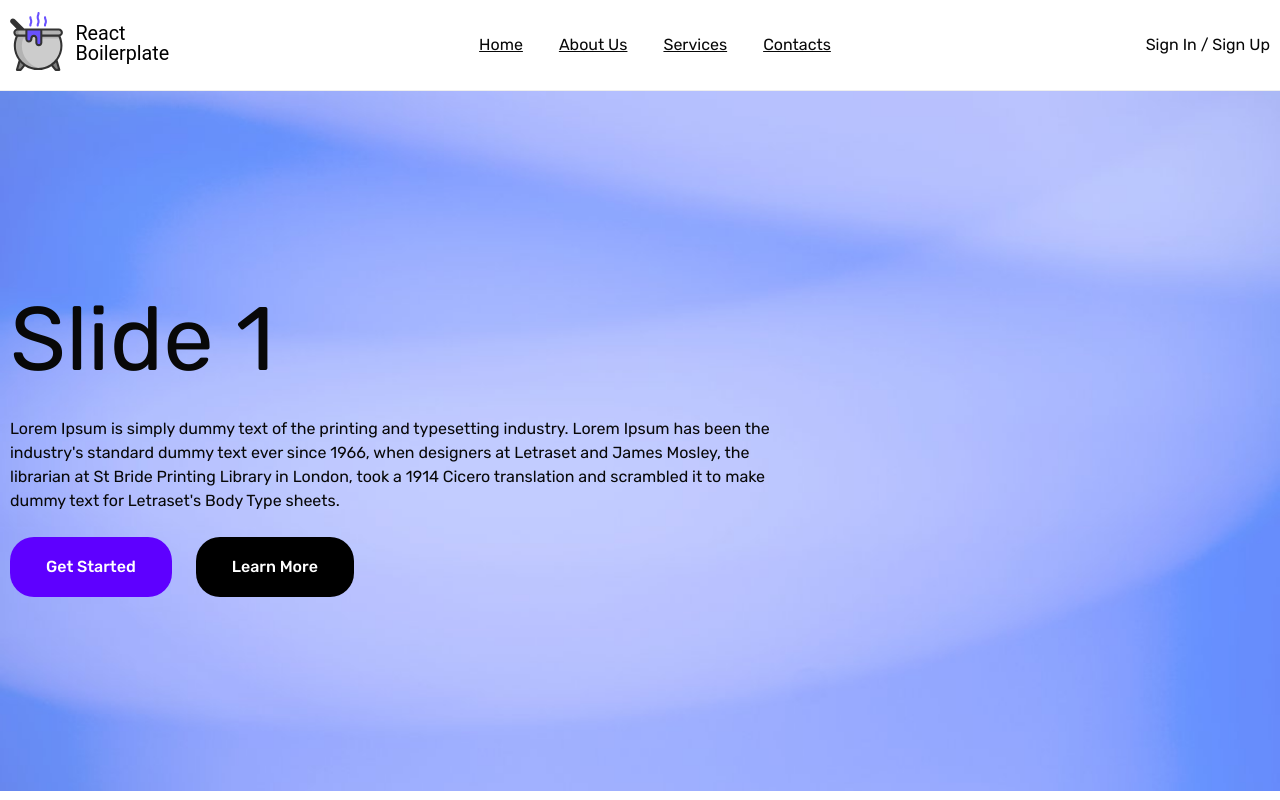
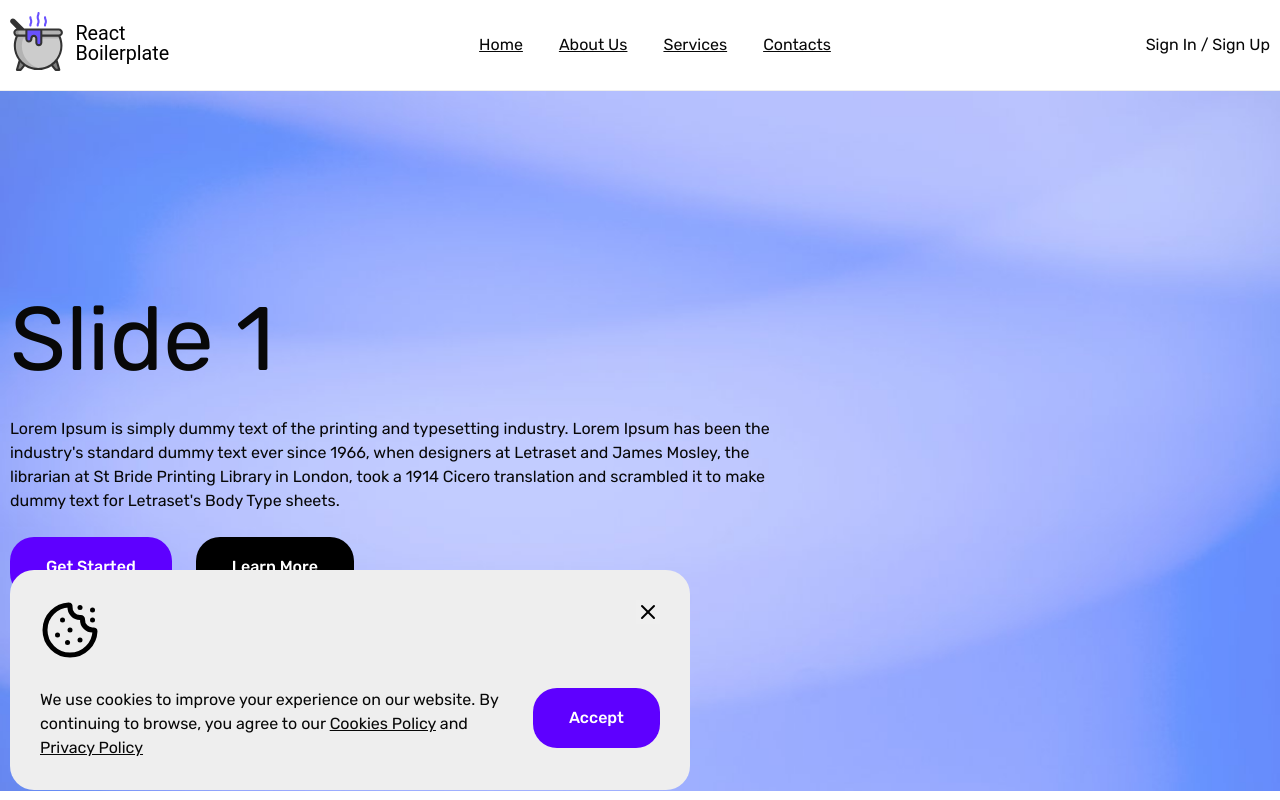
Before and after one commit to dmitryjast/boilerplate-react, a React (Vite) app: page / in a window 1280 px wide. Shown: the top 800 px of the page. Built offline with nearby package versions, Linux system fonts and the light colour scheme.

Commit message:
Added modal component and part of the cookies popup

```diff
--- a/package.json
+++ b/package.json
@@ -13,6 +13,7 @@
     "@hookform/resolvers": "^5.4.0",
     "@tanstack/react-query": "^5.100.14",
     "axios": "^1.16.1",
+    "lucide-react": "^1.23.0",
     "react": "^19.2.6",
     "react-datepicker": "^9.1.0",
     "react-dom": "^19.2.6",
--- a/src/App.tsx
+++ b/src/App.tsx
@@ -15,6 +15,8 @@ import Forgot from "./pages/Auth/Forgot/Forgot";
 import Policy from "./pages/PolicyPages/Policy";
 
 import Elements from "./pages/ElementsPage/Elements";
+
+import CookiesPopup from "./components/CookiesPopup/CookiesPopup";
 
 function App() {
 
@@ -44,6 +46,10 @@ function App() {
 
       </Routes>
       <Footer />
+
+      {/* Modals */}
+      <CookiesPopup />
+
     </BrowserRouter>
   )
 }
--- /dev/null
+++ b/src/components/CookiesPopup/CookiesPopup.scss
@@ -0,0 +1,32 @@
+.cookies-popup {
+    max-width: 680px;
+    padding: 30px;
+    background: var(--color-background-2);
+    border-radius: 24px;
+    opacity: 0;
+    transition: 0.3s;
+    pointer-events: none;
+    &.isopen {
+        opacity: 1;
+        transition: 0.3s;
+        pointer-events: initial;
+    }
+    .content {
+        display: flex;
+        flex-direction: column;
+        gap: 24px;
+        button.deny {
+            position: absolute;
+            top: 30px;
+            right: 30px;
+            width: fit-content;
+            height: 24px;
+            padding: 0;
+            border: none;
+        }
+        .row-bottom {
+            display: flex;
+            gap: 24px;
+        }
+    }
+}
--- /dev/null
+++ b/src/components/CookiesPopup/CookiesPopup.tsx
@@ -0,0 +1,35 @@
+import { useState } from 'react'
+
+import { Link } from 'react-router-dom'
+
+import Modal from '../ui/Modal/Modal'
+import Button from '../ui/Button/Button'
+
+import './CookiesPopup.scss'
+
+import { Cookie, X } from 'lucide-react'
+
+export default function CookiesPopup() {
+
+    const [isOpen, setIsOpen] = useState(true)
+
+    return(
+        <Modal isOpen={isOpen} onClose={() => setIsOpen(false)} className={`cookies-popup ${isOpen ? 'isopen' : ''}`}>
+            <div className='content'>
+                <div className='row-top'>
+                    <Cookie size={60} color='#000' />
+                </div>
+                <div className='row-bottom'>
+                    <p>
+                        We use cookies to improve your experience on our website.
+                        By continuing to browse, you agree to our <Link to='/cookies-policy'>Cookies Policy</Link> and <Link to='/privacy-policy'>Privacy Policy</Link>
+                    </p>
+                    <Button type='button'>Accept</Button>
+                </div>
+                <Button type='button' className='deny' onClick={() => setIsOpen(false)}>
+                    <X size={24} color="#000" />
+                </Button>
+            </div>
+        </Modal>
+    )
+}
--- a/src/components/Hero/Hero.scss
+++ b/src/components/Hero/Hero.scss
@@ -12,6 +12,7 @@
                     .container {
                         width: 100%;
                         .slide-inner {
+                            padding: 120px 0;
                             .content-wrapper {
                                 max-width: 800px;
                                 display: flex;
--- a/src/components/ui/DropDown/DropDown.tsx
+++ b/src/components/ui/DropDown/DropDown.tsx
@@ -14,29 +14,29 @@ interface DropDownItems {
 interface DropDownProps {
     label: ReactNode;
     items: DropDownItems[];
-    align: 'left' | 'right';
+    align?: 'left' | 'right';
 }
 
 export default function DropDown({ label, items, align = "left" }: DropDownProps) {
 
-    const [open, setOpen] = useState(false)
+    const [isOpen, setIsOpen] = useState(false)
     const dropdownRef = useRef<HTMLDivElement>(null)
 
     useEffect(() => {
         function dropdownTrigger(event: MouseEvent) {
             if(dropdownRef.current && !dropdownRef.current.contains(event.target as Node)) {
-                setOpen(false)
+                setIsOpen(false)
             }
         }
-        document.addEventListener("mousedown", dropdownTrigger)
-        return () => document.removeEventListener("mousedown", dropdownTrigger)
+        document.addEventListener("click", dropdownTrigger)
+        return () => document.removeEventListener("click", dropdownTrigger)
     }, [])
 
     return(
-        <div ref={dropdownRef} className={`dropdown ${open ? 'active' : ''} align-${align}`}>
+        <div ref={dropdownRef} className={`dropdown ${isOpen ? 'active' : ''} align-${align}`}>
             <div
                 className="dropdown-trigger"
-                onClick={() => setOpen((prev) => !prev)}
+                onClick={() => setIsOpen((prev) => !prev)}
             >{label}</div>
             <div className="dropdown-menu">
                 <div className="dropdown-menu-inner">
@@ -48,7 +48,7 @@ export default function DropDown({ label, items, align = "left" }: DropDownProps
                                 ) : item.link ? (
                                     <a href={item.link}>{item.label}</a>
                                 ) : (
-                                    <button onClick={() => { item.onClick?.(); setOpen(false) }}>{item.label}</button>
+                                    <button onClick={() => { item.onClick?.(); setIsOpen(false) }}>{item.label}</button>
                                 )}
                             </li>
                         ))}
--- a/src/components/ui/Modal/Modal.scss
+++ b/src/components/ui/Modal/Modal.scss
@@ -0,0 +1,7 @@
+.modal {
+    position: fixed;
+    bottom: 10px;
+    left: 10px;
+    background: #FFF;
+    z-index: 20;
+}
--- a/src/components/ui/Modal/Modal.tsx
+++ b/src/components/ui/Modal/Modal.tsx
@@ -1,9 +1,18 @@
-import "./Modal.scss"
+import type { ReactNode } from 'react'
+import './Modal.scss'
 
-export default function Modal() {
+interface ModalProps {
+    children?: ReactNode;
+    className?: string;
+    isOpen: boolean;
+    onClose: () => void;
+}
+
+export default function Modal({children, className}: ModalProps) {
+
     return(
-        <>
-
-        </>
+        <div className={`modal ${className}`}>
+            {children}
+        </div>
     )
 }
```
Also changed, not shown: 1 other file (tests, documents, lock files or other folders). Lines whose indentation alone changed are shown as unchanged.
